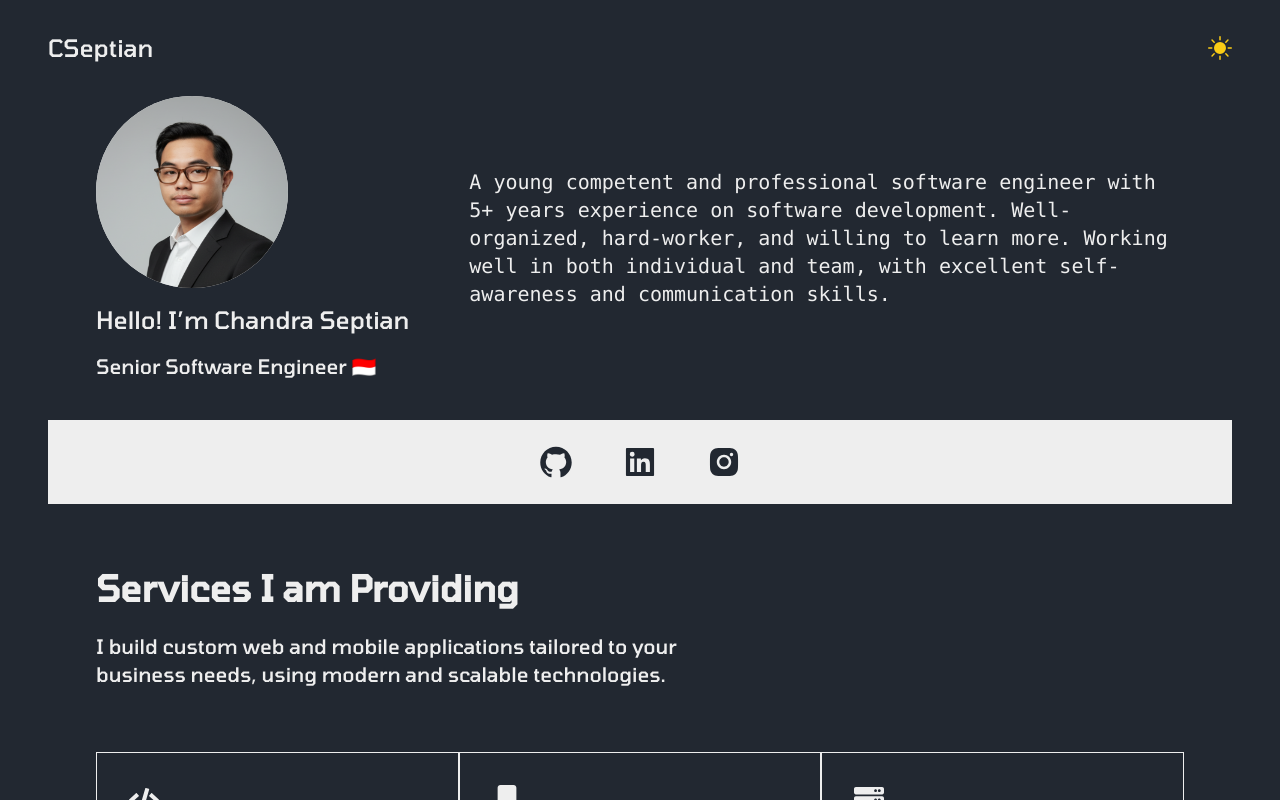
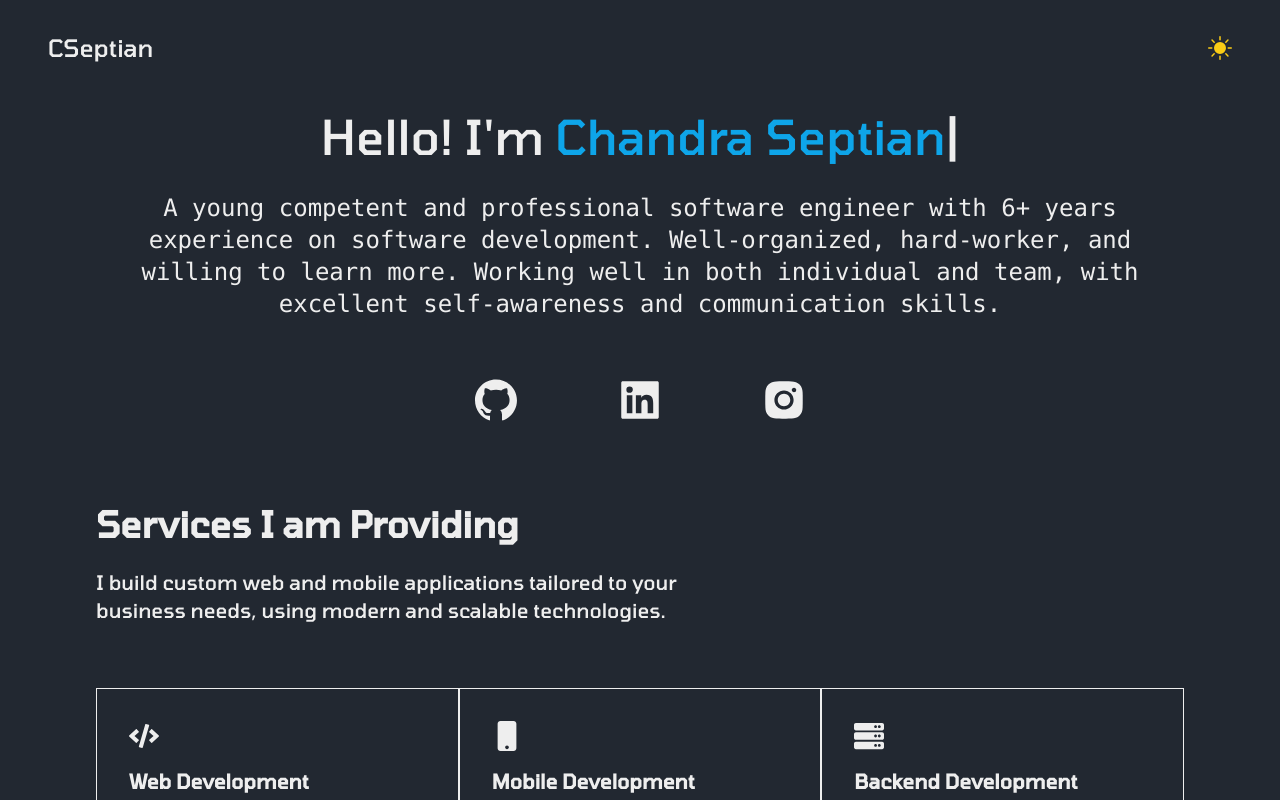
Before and after one commit to cseptian98/react-portofolio-with-tailwind, a Next.js app: page / in a window 1280 px wide. Shown: the top 800 px of the page. Built offline with nearby package versions, Linux system fonts and the light colour scheme.

Commit message:
✨: Add new text-typing animation

```diff
--- a/src/components/Hero/index.tsx
+++ b/src/components/Hero/index.tsx
@@ -1,28 +1,79 @@
+"use client";
+
 import Image from "next/image";
 import { avatar } from "@public/images";
 import { AiFillGithub, AiFillInstagram, AiFillLinkedin } from "react-icons/ai";
+import { useState, useEffect } from "react";
 
 const HeroSection = () => {
+  const [displayedText, setDisplayedText] = useState("");
+  const [currentTextIndex, setCurrentTextIndex] = useState(0);
+
+  // Array of texts to cycle through
+  const textOptions = [
+    "Chandra Septian",
+    "a Lead Software Engineer",
+    "a Full Stack Developer",
+    "a Tech Enthusiast"
+  ];
+
+  useEffect(() => {
+    let currentIndex = 0;
+    let typingInterval: NodeJS.Timeout;
+    let resetTimeout: NodeJS.Timeout;
+
+    const startTyping = () => {
+      currentIndex = 0;
+      setDisplayedText("");
+      const currentText = textOptions[currentTextIndex];
+
+      typingInterval = setInterval(() => {
+        if (currentIndex <= currentText.length) {
+          setDisplayedText(currentText.slice(0, currentIndex));
+          currentIndex++;
+        } else {
+          clearInterval(typingInterval);
+          // Wait 5 seconds before restarting with next text
+          resetTimeout = setTimeout(() => {
+            setCurrentTextIndex((prevIndex) => (prevIndex + 1) % textOptions.length);
+            startTyping();
+          }, 5000);
+        }
+      }, 100); // 100ms delay between each character
+    };
+
+    startTyping();
+
+    return () => {
+      clearInterval(typingInterval);
+      clearTimeout(resetTimeout);
+    };
+  }, [currentTextIndex]);
+
   return (
     <section>
-      <div className="px-4 sm:px-6 md:px-12 flex flex-col md:flex-row gap-8 md:gap-4 mb-10">
-        {/* Left Column */}
-        <div className="w-full md:w-1/3 flex flex-col items-center md:items-start text-center md:text-left">
-          <div className="relative rounded-full w-32 h-32 sm:w-40 sm:h-40 md:h-48 md:w-48 overflow-hidden bg-primary-light dark:bg-second-light">
-            <Image alt="avatar" src={avatar} fill />
-          </div>
-          <h2 className="font-tomorrow text-lg sm:text-xl md:text-2xl my-4 text-primary-dark dark:text-second-light">
-            Hello! I’m Chandra Septian
+      <div className="px-4 sm:px-6 md:px-12 flex flex-col gap-4 mb-10">
+        {/* Row 1 - Greeting */}
+        <div className="w-full flex flex-col items-center text-center">
+          <h2 className="font-tomorrow text-xl sm:text-2xl md:text-4xl lg:text-5xl my-4 text-primary-dark dark:text-second-light">
+            Hello! I'm <span className="typing-text text-primary-light">{displayedText}</span>
+            <span className="cursor-blink">|</span>
           </h2>
-          <h3 className="font-tomorrow text-base sm:text-lg md:text-xl text-primary-dark dark:text-second-light">
-            Senior Software Engineer 🇮🇩
-          </h3>
+          <style jsx>{`
+            .cursor-blink {
+              animation: blink 1s infinite;
+            }
+            @keyframes blink {
+              0%, 50% { opacity: 1; }
+              51%, 100% { opacity: 0; }
+            }
+          `}</style>
         </div>
 
-        {/* Right Column */}
-        <div className="w-full md:w-2/3 flex items-center justify-center">
-          <p className="font-mono text-sm sm:text-base md:text-lg lg:text-xl max-w-3xl text-primary-dark dark:text-second-light text-center md:text-left">
-            A young competent and professional software engineer with 5+ years experience on software development.
+        {/* Row 2 - Description */}
+        <div className="w-full flex items-center justify-center">
+          <p className="font-mono text-sm sm:text-base md:text-xl lg:text-2xl text-primary-dark dark:text-second-light text-center">
+            A young competent and professional software engineer with 6+ years experience on software development.
             Well-organized, hard-worker, and willing to learn more. Working well in both individual and team,
             with excellent self-awareness and communication skills.
           </p>
@@ -30,7 +81,7 @@ const HeroSection = () => {
       </div>
 
       {/* Social Icons */}
-      <div className="flex justify-center gap-8 sm:gap-12 py-6 text-2xl sm:text-3xl md:text-4xl text-second-light bg-primary-light dark:text-primary-dark dark:bg-second-light">
+      <div className="flex justify-center gap-24 py-4 text-3xl sm:text-4xl md:text-5xl text-primary-dark dark:text-second-light">
         <AiFillGithub
           className="cursor-pointer hover:scale-110 transition-transform duration-200"
           onClick={() => window.open("https://www.github.com", "_blank")}
```
